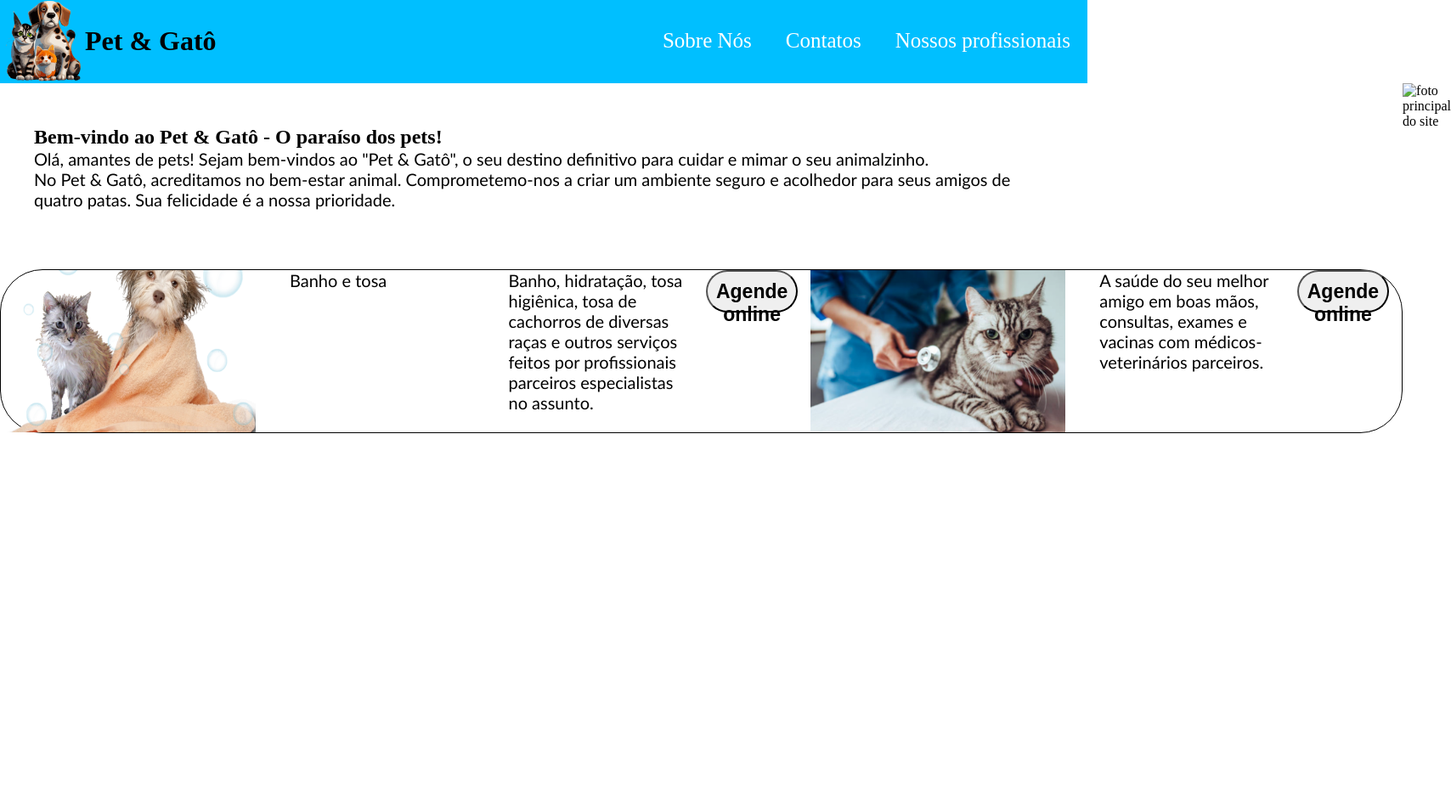
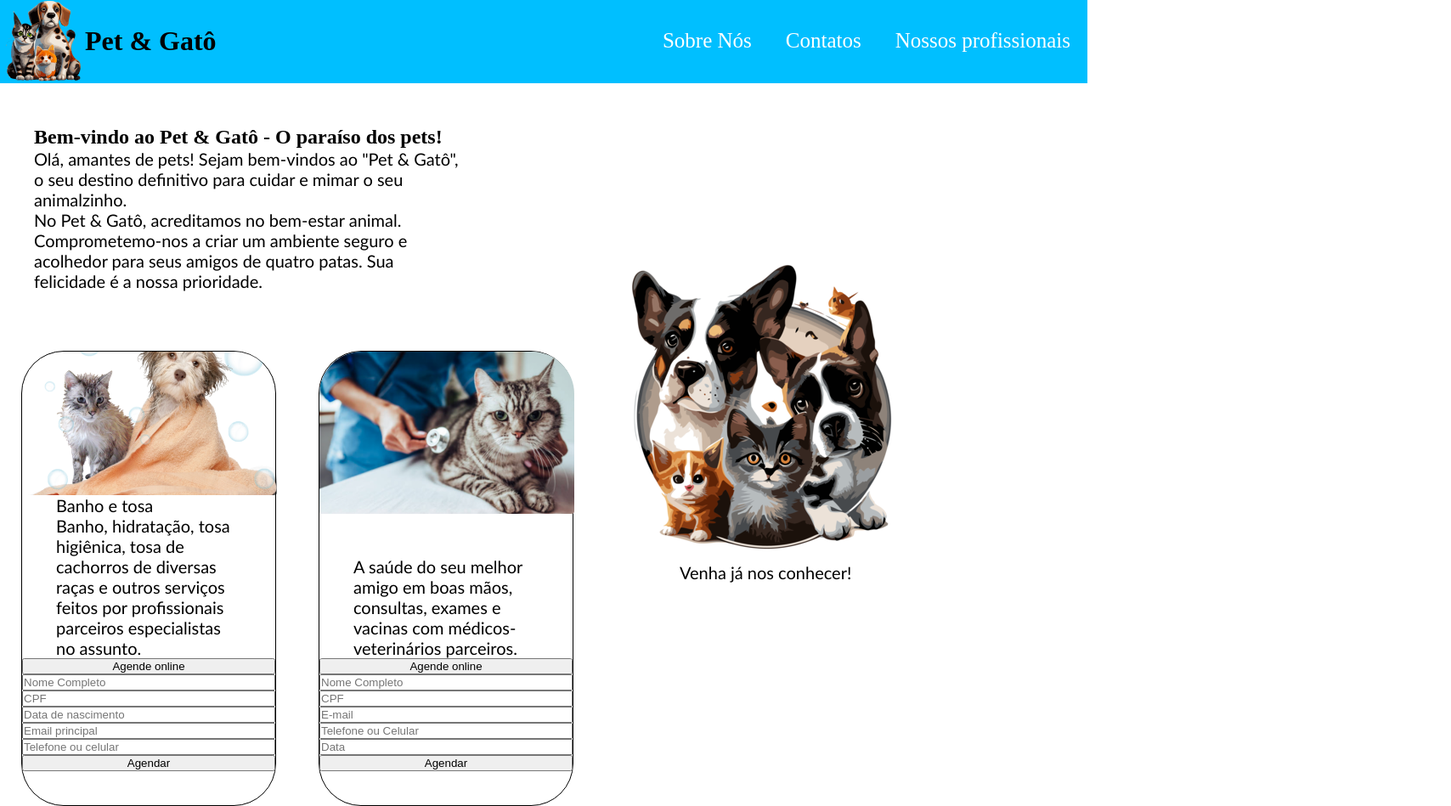
Before and after one commit to cavalcantt1/Pet-Gat-, a plain HTML site: page index.html in a window 1280 px wide. Shown: the part 2-951 px from the top of the page at 85% size, 1708 px wide, since content can reach past the window. Before the commit the page ends 800 px from the top, so only its background shows below. Drawn offline with Linux system fonts and the light colour scheme.

Commit message:
novas alterações

```diff
--- a/home.js
+++ b/home.js
@@ -0,0 +1 @@
+let
--- a/index.html
+++ b/index.html
@@ -40,27 +40,45 @@
                 No Pet & Gatô, acreditamos no bem-estar animal. Comprometemo-nos a criar um ambiente seguro e acolhedor para seus amigos de quatro patas. Sua felicidade é a nossa prioridade.
             </p>
 
-            <div id="botoes">
+            <div class="area_anuncios">
+                <div class="anuncios">
 
-                <img src="imagens/imgbut1.png" alt="imagem da opção de serviços">
+                    <img class="imagens" src="imagens/imgbut1.png" alt="imagem da opção de serviços">
+                    <p>Banho e tosa</p>
+                    <p>Banho, hidratação, tosa higiênica, tosa de cachorros de diversas raças e outros serviços feitos por profissionais parceiros especialistas no assunto.</p>
+                    <button>Agende online</button>
+                    <form id="form_mat">
+                        <input type="text" placeholder="Nome Completo" name="nome">
+                        <input type="text" placeholder="CPF" name="cpf">
+                        <input type="text" placeholder="Data de nascimento">
+                        <input type="email" placeholder="Email principal" name="email">
+                        <input type="tel" placeholder="Telefone ou celular" name="telefone">
+                        <input id="btn_sub_mat" type="submit" value="Agendar">
+                    </form>
+                </div>
 
-                <p>Banho e tosa</p>
+                    <div class="anuncios">
+                        <img class="imagens" src="imagens/imgvetbut2.png" alt="imagem botão dois">
+                        <p>A saúde do seu melhor amigo em boas mãos, consultas, exames e vacinas com médicos-veterinários parceiros.</p>
+                        <button>Agende online</button>
 
-                <p>Banho, hidratação, tosa higiênica, tosa de cachorros de diversas raças e outros serviços feitos por profissionais parceiros especialistas no assunto.</p>
+                        <form action="">
+                            <input type="text" placeholder="Nome Completo">
+                            <input type="text" placeholder="CPF">
+                            <input type="email" placeholder="E-mail">
+                            <input type="tel" placeholder="Telefone ou Celular">
+                            <input type="datetime" placeholder="Data">
+                            <input id="btn_sub_age" type="submit" value="Agendar">
+                        </form>
+                    </div>
+            </div>
 
-                <button>Agende online</button>
-
-                <img src="imagens/imgvetbut2.png" alt="imagem botão dois">
-
-                <p>A saúde do seu melhor amigo em boas mãos, consultas, exames e vacinas com médicos-veterinários parceiros.</p>
-
-                <button>Agende online</button>
-            </div>
 
         </div>
 
         <div id="foto_principal">
-            <img src="" alt="foto principal do site">
+            <img src="imagens/imagemprinci.png" alt="foto principal do site">
+            <p>Venha já nos conhecer!</p>
         </div>
     </section>
 </body>
--- a/style.css
+++ b/style.css
@@ -79,28 +79,52 @@ section {
     font-family:'Trebuchet MS', 'Lucida Sans Unicode', 'Lucida Grande', 'Lucida Sans', Arial, sans-serif;
     margin-left: 40px;
 }
-
-#botoes img {
-    width: 300px;
-    height: auto;
-}
-#botoes {
+.anuncios {
     display: flex;
     justify-content: center;
-    flex-direction: row;
+    flex-direction: column;
     border: 1px solid black;
     border-radius: 50px;
     margin-top: 70px;
+    width: 300px;
+    padding-bottom: 40px;
+    position: relative;
+    margin-inline: 25px;
 }
 
-#botoes button {
+
+
+.anuncios form {
+    display: flex;
+    flex-direction: column;
+}
+
+.imagens{
     width: 300px;
-    height: 50px;
-    padding: 10px;
-    font-size: 23px;
-    font-weight: bold;
-    margin-inline: 15px;
-    border-radius: 62px;
+    border-radius:50px 50px 3px 3px;
+    margin-bottom: auto;
+}
+
+.area_anuncios {
+    width: auto;
+    height: auto;
     display: flex;
-    margin-inline: 15px;
+   flex-direction: row;
 }
+
+.anuncios form input {
+
+}
+
+#foto_principal {
+   margin-right: 200px;
+   margin-top: 200px;
+}
+
+#foto_principal p {
+    width: 70%;
+    font-size: 20px;
+    font-family:'Trebuchet MS', 'Lucida Sans Unicode', 'Lucida Grande', 'Lucida Sans', Arial, sans-serif;
+    margin-left: 80px;
+
+}
```
Also changed, not shown: imagens/imagemprinci.png (added).
